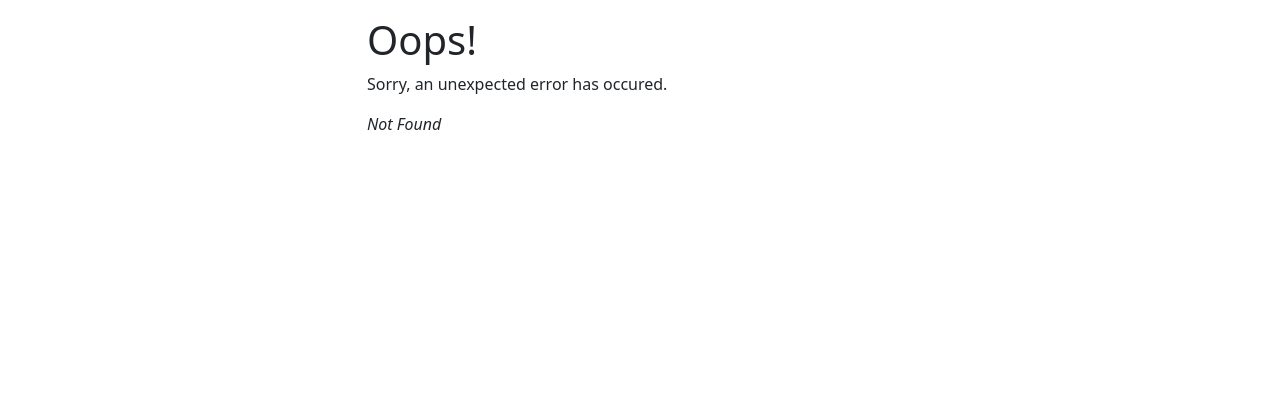
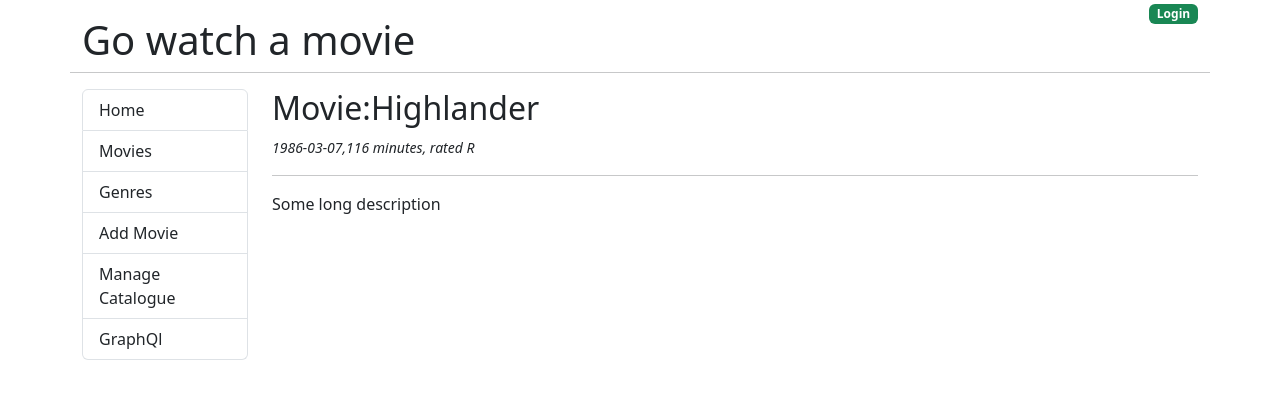
Before and after one commit to srajalingam/movieApp, a React (Create React App) app in the folder frontend/: page /movies/1 in a window 1280 px wide. Before the commit this address had no page. Shown: the top 398 px of the page. Built offline with nearby package versions, Linux system fonts and the light colour scheme.

Commit message:
basic Movie component navigation

```diff
--- a/frontend/src/components/Movie.js
+++ b/frontend/src/components/Movie.js
@@ -1,9 +1,26 @@
+import { useEffect, useState } from "react"
+import {useParams} from "react-router-dom"
 
 const Movie=()=>{
+    const [movie,setMovie]=useState({})
+    let {id}=useParams();
+    useEffect(()=>{
+        let myMovie={
+            id:1,
+            title:"Highlander",
+            release_data:"1986-03-07",
+            runtime:116,
+            mpaa_rating:"R",
+            description:"Some long description"
+        }
+        setMovie(myMovie)
+    },[id])
     return(
-       <div className="text-center">
-            <h2>Movie</h2>
+       <div>
+            <h2>Movie:{movie.title}</h2>
+            <small><em>{movie.release_data},{movie.runtime} minutes, rated {movie.mpaa_rating}</em></small>
             <hr/>
+            <p>{movie.description}</p>
         </div>
     )
 }
--- a/frontend/src/index.js
+++ b/frontend/src/index.js
@@ -10,6 +10,8 @@ import EditMovie from './components/EditMovie';
 import ManageCatalogue from './components/ManageCatalogue';
 import GraphQl from './components/GraphQl';
 import Login from './components/Login';
+import Movie from './components/Movie';
+
 const router= createBrowserRouter([
   {
     path:"/",
@@ -20,6 +22,10 @@ const router= createBrowserRouter([
       {
         path:"/movies",
         element:<Movies/>
+      },
+      {
+        path:"/movies/:id",
+        element:<Movie/>
       },
        {
         path:"/genres",
```
